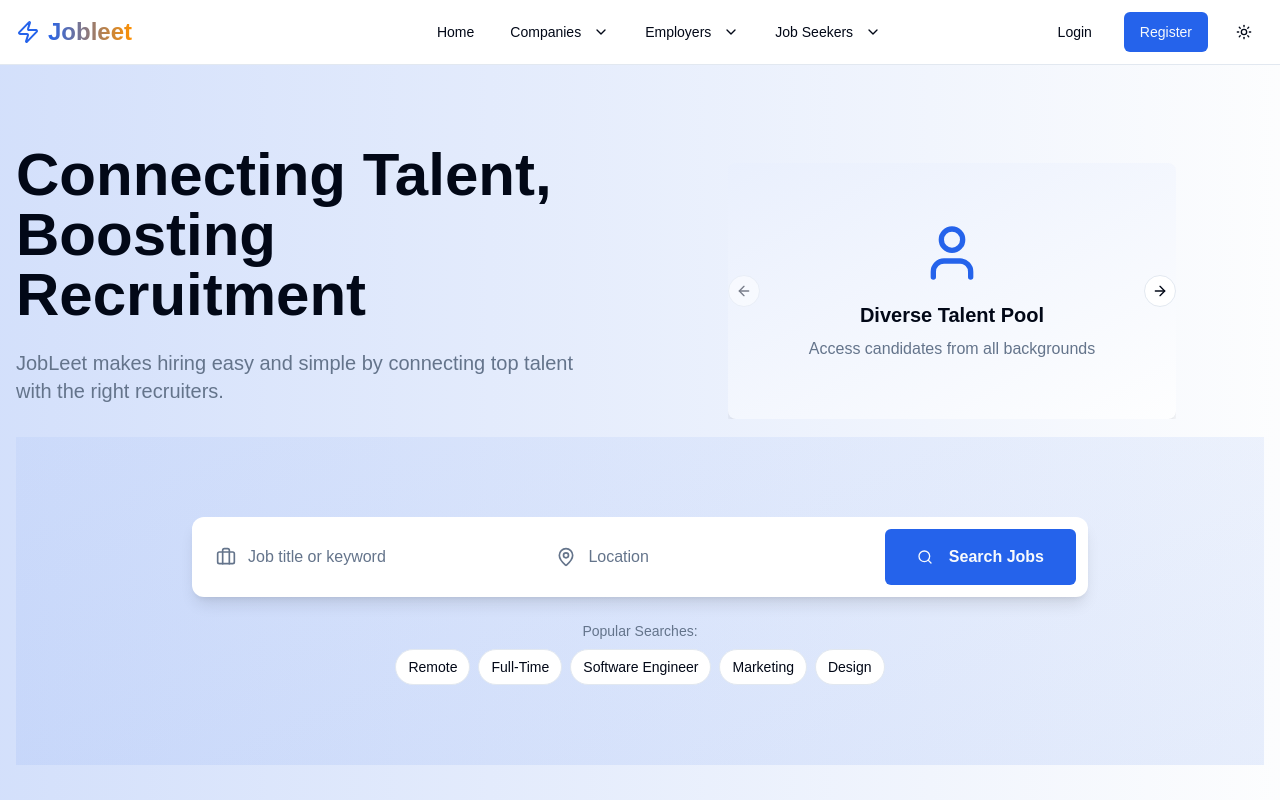
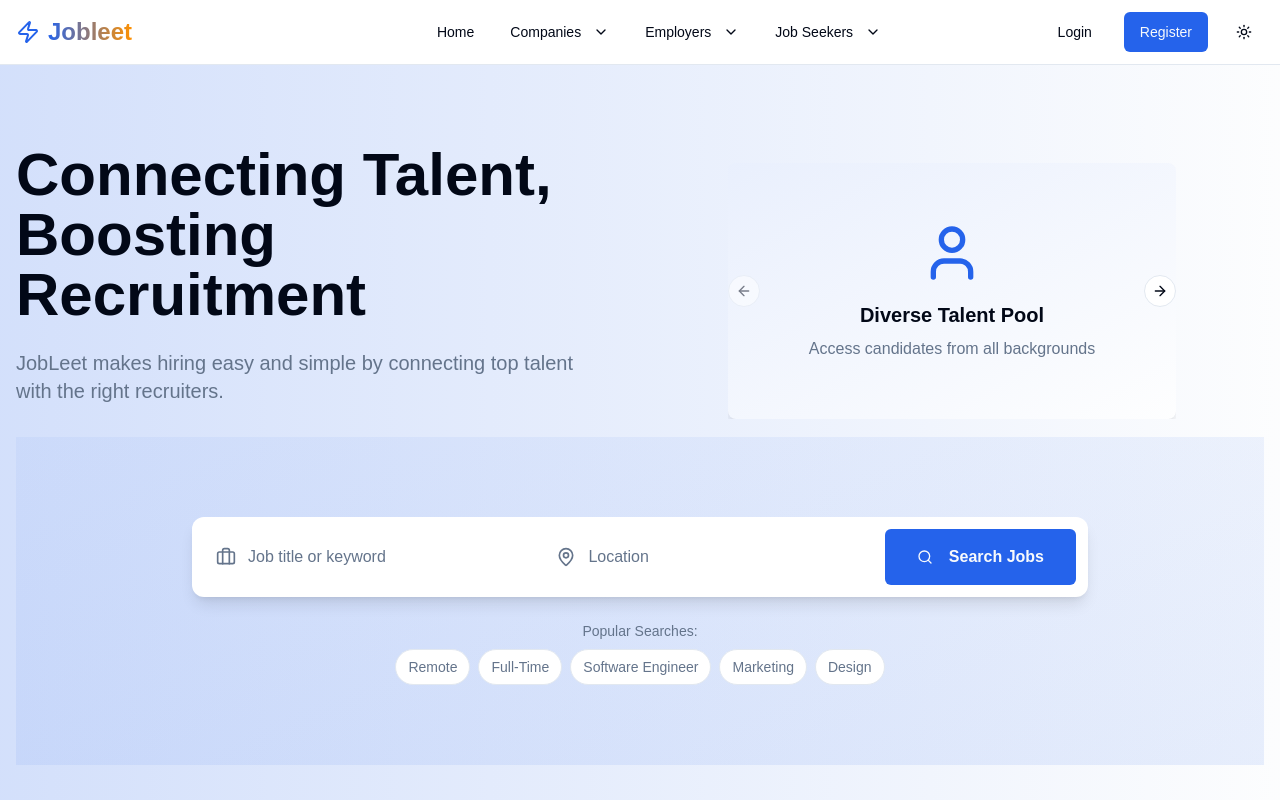
Before and after one commit to nixhantb/jobleet-ui, a Next.js app: page / in a window 1280 px wide. Shown: the top 800 px of the page. Built offline with nearby package versions, Linux system fonts and the light colour scheme.

Commit message:
update foreground color for search popular searches section

```diff
--- a/app/components/Jobs/jobsearch.tsx
+++ b/app/components/Jobs/jobsearch.tsx
@@ -94,7 +94,7 @@ export default function JobSearch() {
                 key={term}
                 variant="outline"
                 size="sm"
-                className="rounded-full"
+                className="rounded-full text-muted-foreground"
                 onClick={() => setSearchTerm(term)}
               >
                 {term}
```
